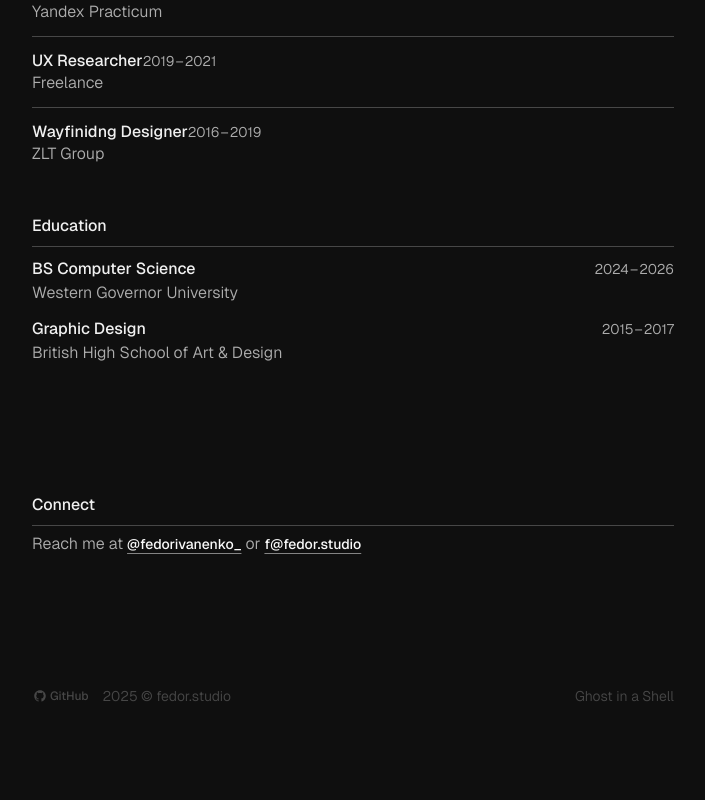
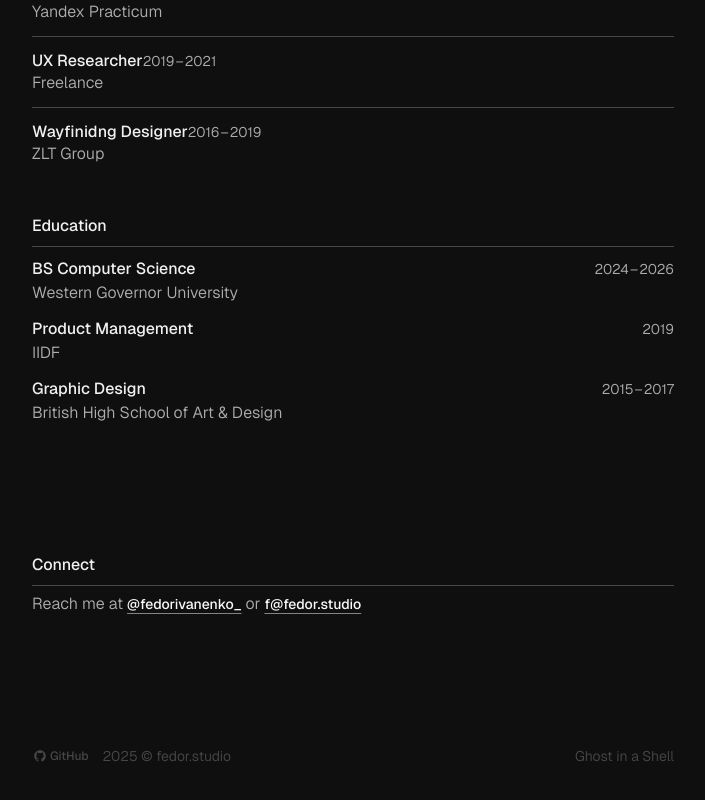
Before and after one commit to fedorivanenko/fedor-ivanenko-personal-website, a Next.js app: page / in a window 1280 px wide. Shown: the part 976-1776 px from the top of the page, without its empty margins (287-992 px from the left). Before the commit the page ends 1724 px from the top, so only its background shows below. Built offline with nearby package versions, Linux system fonts and the light colour scheme.

Commit message:
add iidf

```diff
--- a/app/(components)/cv/cv-data.ts
+++ b/app/(components)/cv/cv-data.ts
@@ -17,6 +17,11 @@ export const eduList: EducationType[] = [
         schoolName: "Western Governor University",
         degreeName: "BS Computer Science",
         timeline: {start:2024, end:2026}
+    },
+    {
+        schoolName: "IIDF",
+        degreeName: "Product Management",
+        timeline: {start:2019, end: null}
     },
     {
         schoolName: "British High School of Art & Design",
--- a/app/(components)/cv/education-element.tsx
+++ b/app/(components)/cv/education-element.tsx
@@ -6,8 +6,13 @@ export default function EducationElement({item}:{item:EducationType}) {
         <div className="flex sm:items-center flex-col sm:flex-row">
           <p className="sm:ml-auto sm:order-last text-xs mb-0.5 sm:mb-0 sm:text-sm leading-none mt-0 text-muted-foreground space-x-[1px] flex">
             <span>{item.timeline.start}</span>
-            <span>&ndash;</span>
-            <span>{item.timeline.end}</span>
+
+            {item.timeline.end !== null && (
+              <>
+                <span>&ndash;</span>
+                <span>{item.timeline.end}</span>
+              </>
+            )}
           </p>
           <p className="font-medium">{item.degreeName}</p>
         </div>
```
